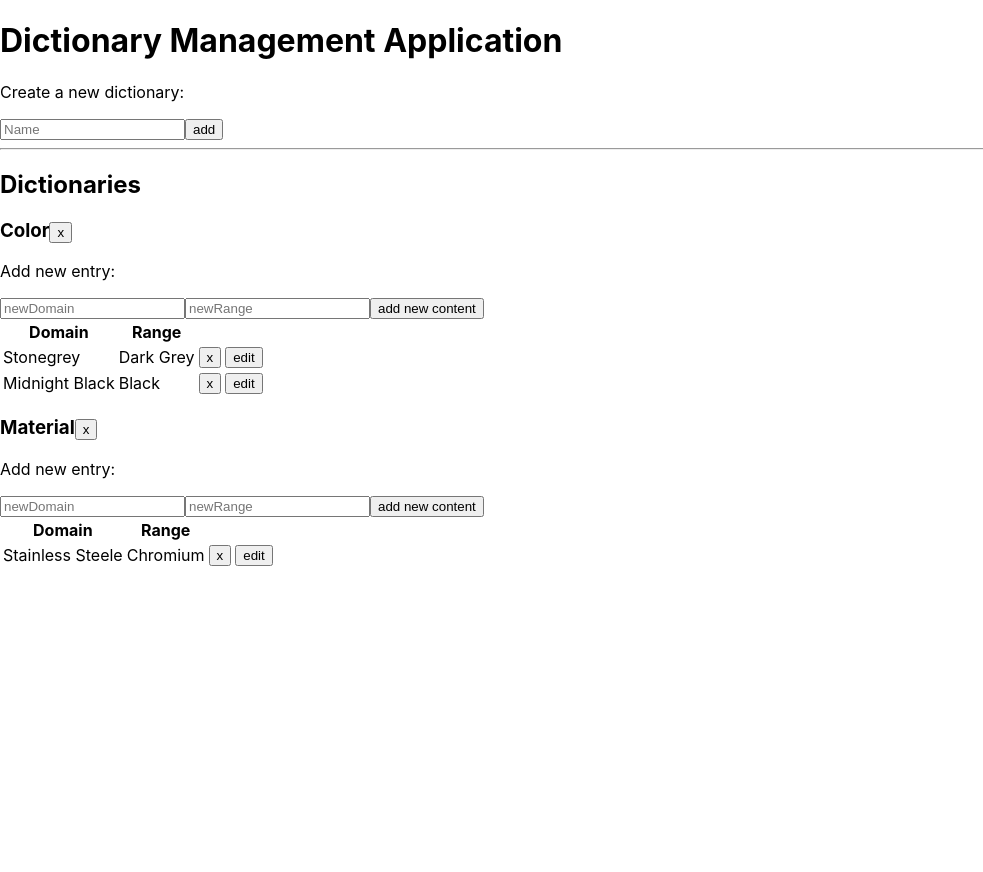
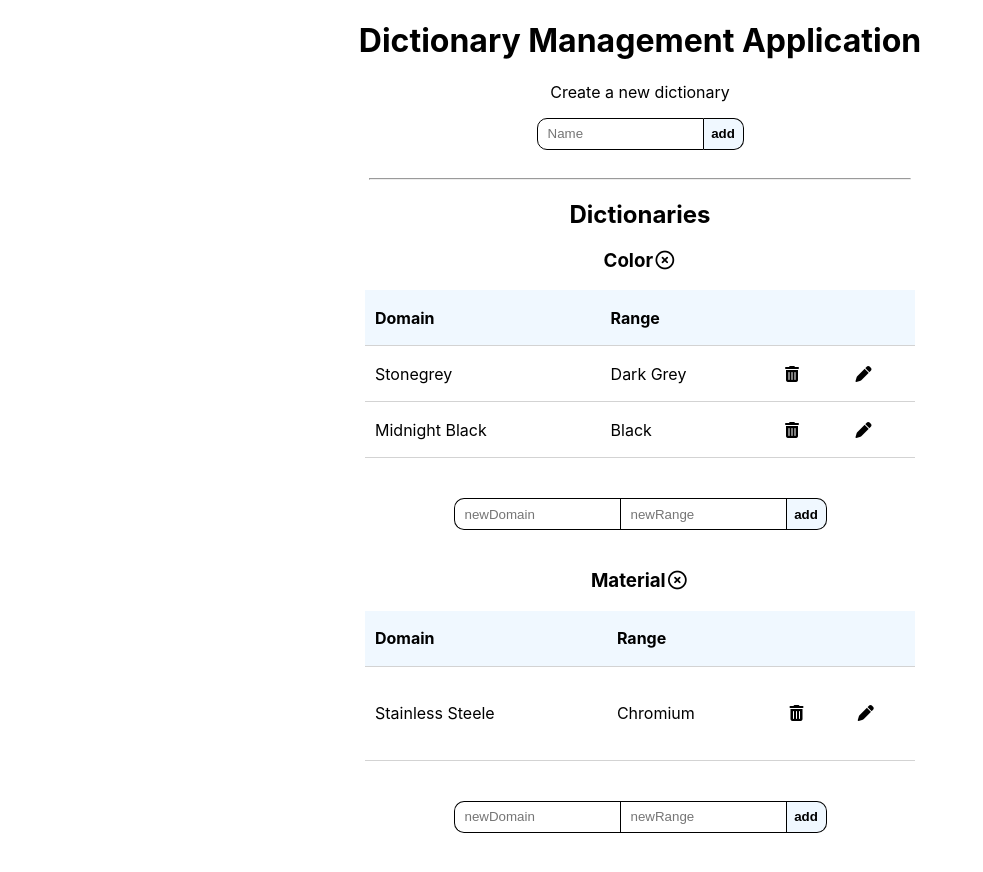
Before and after one commit to ctln12/dictionary-management-app, a React (Create React App) app: page / in a window 1280 px wide. Shown: the top 872 px of the page, without its empty margins (0-983 px from the left). Before the commit the page ends 800 px from the top, so only its background shows below. Built offline with nearby package versions, Linux system fonts and the light colour scheme.

Commit message:
add style and icons

```diff
--- a/public/index.html
+++ b/public/index.html
@@ -6,36 +6,14 @@
     <meta name="theme-color" content="#000000" />
     <meta
       name="description"
-      content="Web site created using create-react-app"
+      content="Dictionary management application created using React"
     />
-    <!--
-      manifest.json provides metadata used when your web app is installed on a
-      user's mobile device or desktop. See https://developers.google.com/web/fundamentals/web-app-manifest/
-    -->
     <link rel="manifest" href="%PUBLIC_URL%/manifest.json" />
-    <!--
-      Notice the use of %PUBLIC_URL% in the tags above.
-      It will be replaced with the URL of the `public` folder during the build.
-      Only files inside the `public` folder can be referenced from the HTML.
-
-      Unlike "/favicon.ico" or "favicon.ico", "%PUBLIC_URL%/favicon.ico" will
-      work correctly both with client-side routing and a non-root public URL.
-      Learn how to configure a non-root public URL by running `npm run build`.
-    -->
-    <title>React App</title>
+    <script src="https://kit.fontawesome.com/dd5fd5d0e7.js" crossorigin="anonymous"></script>
+    <title>Dictionary Management Application</title>
   </head>
   <body>
     <noscript>You need to enable JavaScript to run this app.</noscript>
     <div id="root"></div>
-    <!--
-      This HTML file is a template.
-      If you open it directly in the browser, you will see an empty page.
-
-      You can add webfonts, meta tags, or analytics to this file.
-      The build step will place the bundled scripts into the <body> tag.
-
-      To begin the development, run `npm start` or `yarn start`.
-      To create a production bundle, use `npm run build` or `yarn build`.
-    -->
   </body>
 </html>
--- /dev/null
+++ b/src/App.css
@@ -0,0 +1,95 @@
+.App {
+  margin: auto 10% 10% 10%;
+}
+
+.App h1 {
+  text-align: center;
+}
+
+.Create-new-dictionary {
+  text-align: center;
+}
+
+.Create-new-dictionary input {
+  height: 20px;
+  width: 150px;
+  margin: 0;
+  padding: 5px 5px 5px 10px;
+  border-radius: 10px 0px 0px 10px;
+  border: 1px solid black;
+}
+
+.Create-new-dictionary button {
+  height: 32px;
+  width: 40px;
+  margin: 0;
+  margin-bottom: 20px;
+  border-radius: 0px 10px 10px 0px;
+  border: 1px solid black;
+  border-left: 0px white;
+  background-color: aliceblue;
+  font-weight: bold;
+}
+
+hr {
+  width: 540px;
+}
+
+.Dictionary button {
+  border: none;
+}
+
+.Dictionaries {
+  margin: auto;
+  text-align: center;
+}
+
+.NewEntry input {
+  height: 20px;
+  width: 150px;
+  margin: 20px 0 20px 0;
+  padding: 5px 5px 5px 10px;
+  border: 1px solid black;
+}
+
+.NewEntry input:nth-child(1) {
+  border-radius: 10px 0px 0px 10px;
+  border-right: 0px white;
+}
+
+.NewEntry button {
+  height: 32px;
+  width: 40px;
+  margin: 20px 0 20px 0;
+  border-radius: 0px 10px 10px 0px;
+  border: 1px solid black;
+  border-left: 0px white;
+  background-color: aliceblue;
+  font-weight: bold;
+}
+
+.DictionaryContent table {
+  width: 550px;
+  height: 150px;
+  margin-bottom: 20px;
+  margin-left: auto;
+  margin-right: auto;
+  text-align: left;
+  border-collapse: collapse;
+}
+
+thead {
+  background-color: aliceblue;
+}
+
+tr, th, td {
+  padding: 10px;
+}
+
+tr {
+  border-bottom: 1px solid lightgray;
+}
+
+th, td {
+  height: 35px;
+}
--- a/src/components/AddNewRow.js
+++ b/src/components/AddNewRow.js
@@ -49,7 +49,6 @@ class AddNewRow extends Component {
     const { dictionary } = this.props;
     return (
       <div id={dictionary.name} className='NewEntry'>
-        <p>Add new entry:</p>
         <input
           type='text'
           placeholder='newDomain'
@@ -67,7 +66,7 @@ class AddNewRow extends Component {
         <button
           onClick={(e) => this.addNewRow(e)}
         >
-          add new content
+          add
         </button>
       </div>
     );
--- a/src/components/App.js
+++ b/src/components/App.js
@@ -1,6 +1,7 @@
 import React, { Component } from 'react';
 import CreateNewDictionary from './CreateNewDictionary';
 import Dictionaries from './Dictionaries';
+import '../App.css';
 
 class App extends Component {
   constructor(props) {
@@ -180,7 +181,6 @@ class App extends Component {
   render() {
     return (
       <div className="App">
-        <div>
         <h1>Dictionary Management Application</h1>
         <CreateNewDictionary
           newDictionaryName={this.state.newDictionaryName}
@@ -194,7 +194,6 @@ class App extends Component {
           editRowFn={this.editRow}
         />
       </div>
-      </div>
     );
   }
 }
--- a/src/components/CreateNewDictionary.js
+++ b/src/components/CreateNewDictionary.js
@@ -20,7 +20,7 @@ class CreateNewDictionary extends Component {
   render() {
     return (
       <div className='Create-new-dictionary'>
-        <p>Create a new dictionary:</p>
+        <p>Create a new dictionary</p>
         <input
           type='text'
           placeholder='Name'
--- a/src/components/Dictionaries.js
+++ b/src/components/Dictionaries.js
@@ -5,7 +5,7 @@ class Dictionaries extends Component {
   render() {
     const { dictionaries } = this.props;
     return (
-      <div className='Create-new-dictionary'>
+      <div className='Dictionaries'>
         <h2>Dictionaries</h2>
         {
           dictionaries.map(dictionary => {
--- a/src/components/Dictionary.js
+++ b/src/components/Dictionary.js
@@ -13,19 +13,17 @@ class Dictionary extends Component {
       <div key={dictionary.id} className='Dictionary'>
         <h3>
           {dictionary.name}
-          <button onClick={(e) => this.deleteDictionary(e)}>
-            x
-          </button>
+            <i class="far fa-times-circle fa-fw" onClick={(e) => this.deleteDictionary(e)}></i>
         </h3>
+        <DictionaryContent
+          dictionary={dictionary}
+          deleteRowFn={this.props.deleteRowFn}
+          editRowFn={this.props.editRowFn}
+        />
         <AddNewRow
           dictionaries={dictionaries}
           dictionary={dictionary}
           addNewRowFn={this.props.addNewRowFn}
-        />
-        <DictionaryContent
-          dictionary={dictionary}
-          deleteRowFn={this.props.deleteRowFn}
-          editRowFn={this.props.editRowFn}
         />
       </div>
     );
--- a/src/components/DictionaryContent.js
+++ b/src/components/DictionaryContent.js
@@ -11,6 +11,8 @@ class DictionaryContent extends Component {
             <tr>
               <th>Domain</th>
               <th>Range</th>
+              <th></th>
+              <th></th>
             </tr>
           </thead>
           <tbody>
--- a/src/components/Row.js
+++ b/src/components/Row.js
@@ -15,8 +15,12 @@ class Row extends Component {
       <tr>
         <td>{row.domain}</td>
         <td>{row.range}</td>
-        <td><button id={row.id} onClick={e => this.deleteRow(e)}>x</button></td>
-        <td><button id={row.id} onClick={e => this.editRow(e)}>edit</button></td>
+        <td>
+          <i id={row.id} class="fas fa-trash-alt fa-fw" onClick={e => this.deleteRow(e)}></i>
+        </td>
+        <td>
+          <i id={row.id} class="fas fa-pen fa-fw" onClick={e => this.editRow(e)}></i>
+        </td>
       </tr>
     );
   }
```
Lines whose indentation alone changed are shown as unchanged.
